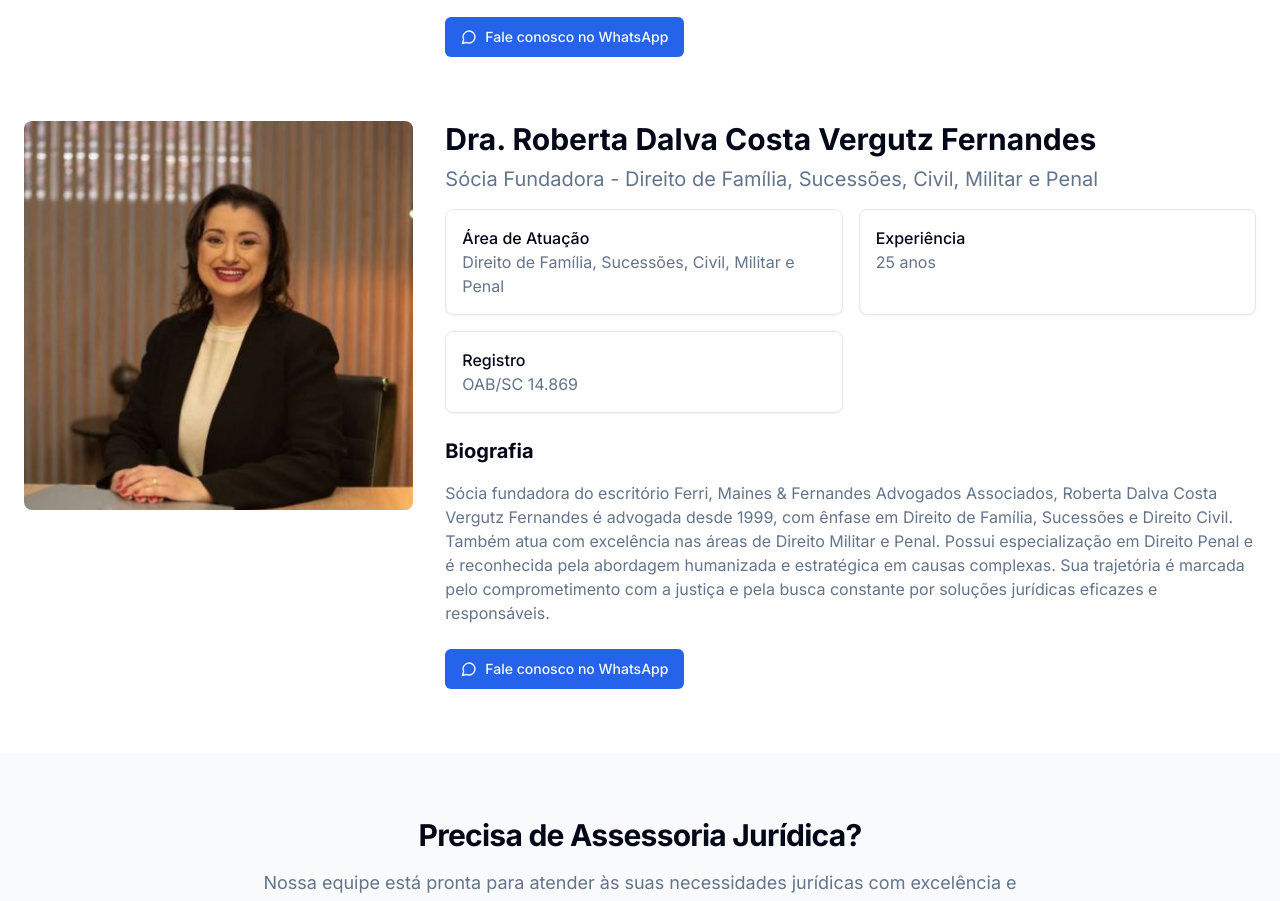
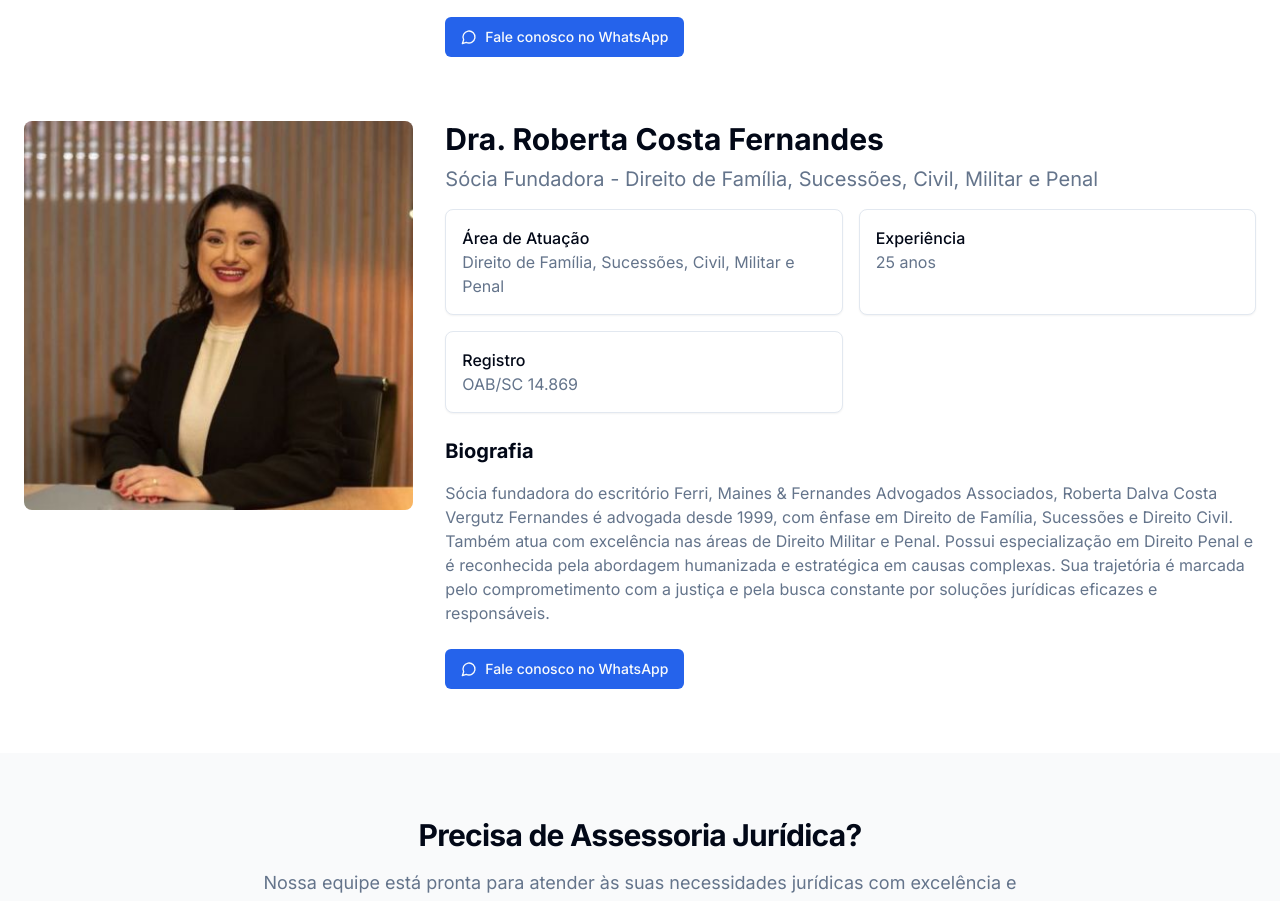
Before and after one commit to luigiferrim/escritorio-fmf, a Next.js app: page /advogados in a window 1280 px wide. Shown: the part 1500-2401 px from the top of the page. Built offline with nearby package versions, Linux system fonts and the light colour scheme.

Commit message:
Mudança de nome do Advogado

```diff
--- a/app/advogados/page.tsx
+++ b/app/advogados/page.tsx
@@ -32,7 +32,7 @@ export default function AdvogadosPage() {
     },
     {
       id: 3,
-      nome: "Dra. Roberta Dalva Costa Vergutz Fernandes",
+      nome: "Dra. Roberta Costa Fernandes",
       foto: "/roberta.jpg",
       cargo: "Sócia Fundadora",
       area: "Direito de Família, Sucessões, Civil, Militar e Penal",
--- a/app/page.tsx
+++ b/app/page.tsx
@@ -126,7 +126,7 @@ export default function Home() {
                 image: "/rafael.jpg",
               },
               {
-                name: "Dra. Roberta Dalva Fernandes",
+                name: "Dra. Roberta Costa Fernandes",
                 role: "Direito de Família, Civil, Penal e Militar",
                 image: "/roberta.jpg",
               },
```
